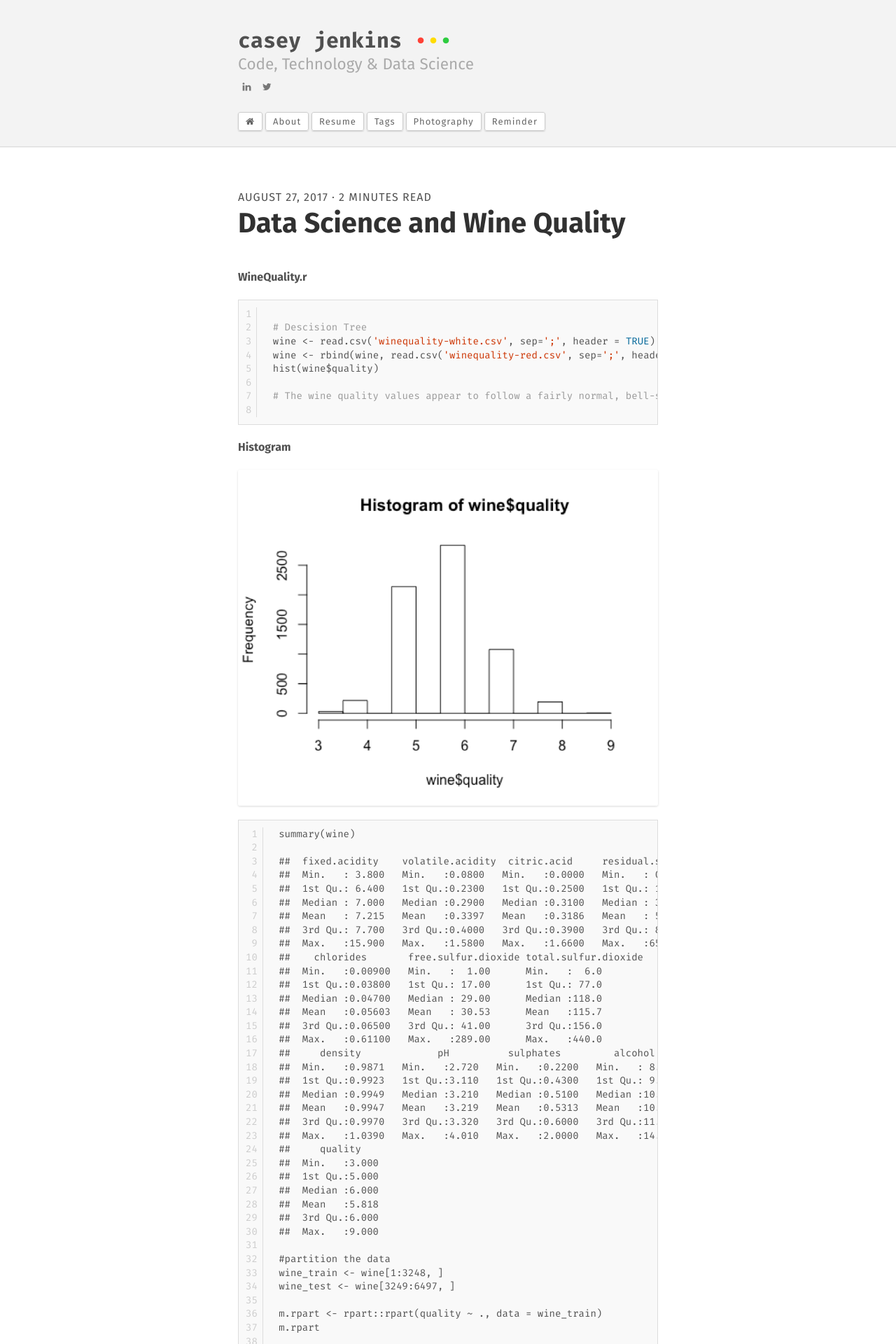
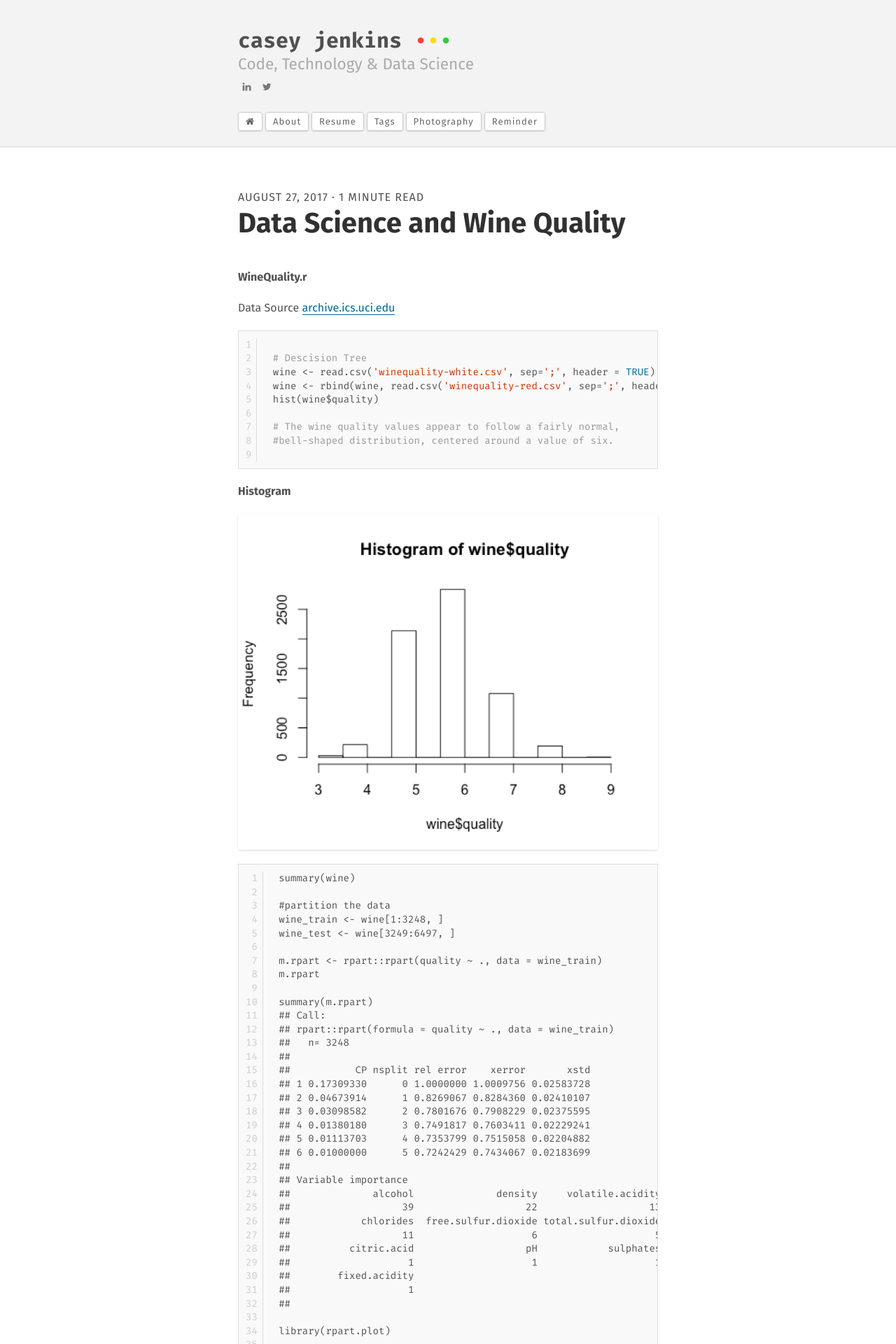
Before and after one commit to saltfog/saltfog.github.io, a Jekyll site: the page built from _posts/2017-08-27-Data-Science-and-Wine-Quality.md, in a window 1280 px wide. Shown: the top 1920 px of the page at 70% size. Built offline with Jekyll 4.4.1, drawn with Linux system fonts in a browser that asks for light colours; some of the changed text lies outside the part shown.

Commit message:
Added assests

````diff
--- a/_posts/2017-08-27-Data-Science-and-Wine-Quality.md
+++ b/_posts/2017-08-27-Data-Science-and-Wine-Quality.md
@@ -1,13 +1,16 @@
 ---
 layout: post
 title: Data Science and Wine Quality
-description: Determine which factors have the greatest effect on wine quality, the analysis for a client
+description: Determine which factors have the greatest effect on wine quality, the analysis was for a client
 keywords: data scienc
 comments: true
 ---
 
 
 **WineQuality.r**
+
+Data Source
+[archive.ics.uci.edu](https://archive.ics.uci.edu/ml/datasets/Wine)
 
 ```r
 
@@ -16,7 +19,8 @@ comments: true
  wine <- rbind(wine, read.csv('winequality-red.csv', sep=';', header = TRUE))
  hist(wine$quality)
 
- # The wine quality values appear to follow a fairly normal, bell-shaped distribution, centered around a value of six.
+ # The wine quality values appear to follow a fairly normal,
+ #bell-shaped distribution, centered around a value of six.
 
  ```
  **Histogram**
@@ -24,35 +28,6 @@ comments: true
 
  ```
  summary(wine)
-
- ##  fixed.acidity    volatile.acidity  citric.acid     residual.sugar
- ##  Min.   : 3.800   Min.   :0.0800   Min.   :0.0000   Min.   : 0.600
- ##  1st Qu.: 6.400   1st Qu.:0.2300   1st Qu.:0.2500   1st Qu.: 1.800
- ##  Median : 7.000   Median :0.2900   Median :0.3100   Median : 3.000
- ##  Mean   : 7.215   Mean   :0.3397   Mean   :0.3186   Mean   : 5.443
- ##  3rd Qu.: 7.700   3rd Qu.:0.4000   3rd Qu.:0.3900   3rd Qu.: 8.100
- ##  Max.   :15.900   Max.   :1.5800   Max.   :1.6600   Max.   :65.800
- ##    chlorides       free.sulfur.dioxide total.sulfur.dioxide
- ##  Min.   :0.00900   Min.   :  1.00      Min.   :  6.0
- ##  1st Qu.:0.03800   1st Qu.: 17.00      1st Qu.: 77.0
- ##  Median :0.04700   Median : 29.00      Median :118.0
- ##  Mean   :0.05603   Mean   : 30.53      Mean   :115.7
- ##  3rd Qu.:0.06500   3rd Qu.: 41.00      3rd Qu.:156.0
- ##  Max.   :0.61100   Max.   :289.00      Max.   :440.0
- ##     density             pH          sulphates         alcohol
- ##  Min.   :0.9871   Min.   :2.720   Min.   :0.2200   Min.   : 8.00
- ##  1st Qu.:0.9923   1st Qu.:3.110   1st Qu.:0.4300   1st Qu.: 9.50
- ##  Median :0.9949   Median :3.210   Median :0.5100   Median :10.30
- ##  Mean   :0.9947   Mean   :3.219   Mean   :0.5313   Mean   :10.49
- ##  3rd Qu.:0.9970   3rd Qu.:3.320   3rd Qu.:0.6000   3rd Qu.:11.30
- ##  Max.   :1.0390   Max.   :4.010   Max.   :2.0000   Max.   :14.90
- ##     quality
- ##  Min.   :3.000
- ##  1st Qu.:5.000
- ##  Median :6.000
- ##  Mean   :5.818
- ##  3rd Qu.:6.000
- ##  Max.   :9.000
 
  #partition the data
  wine_train <- wine[1:3248, ]
````
